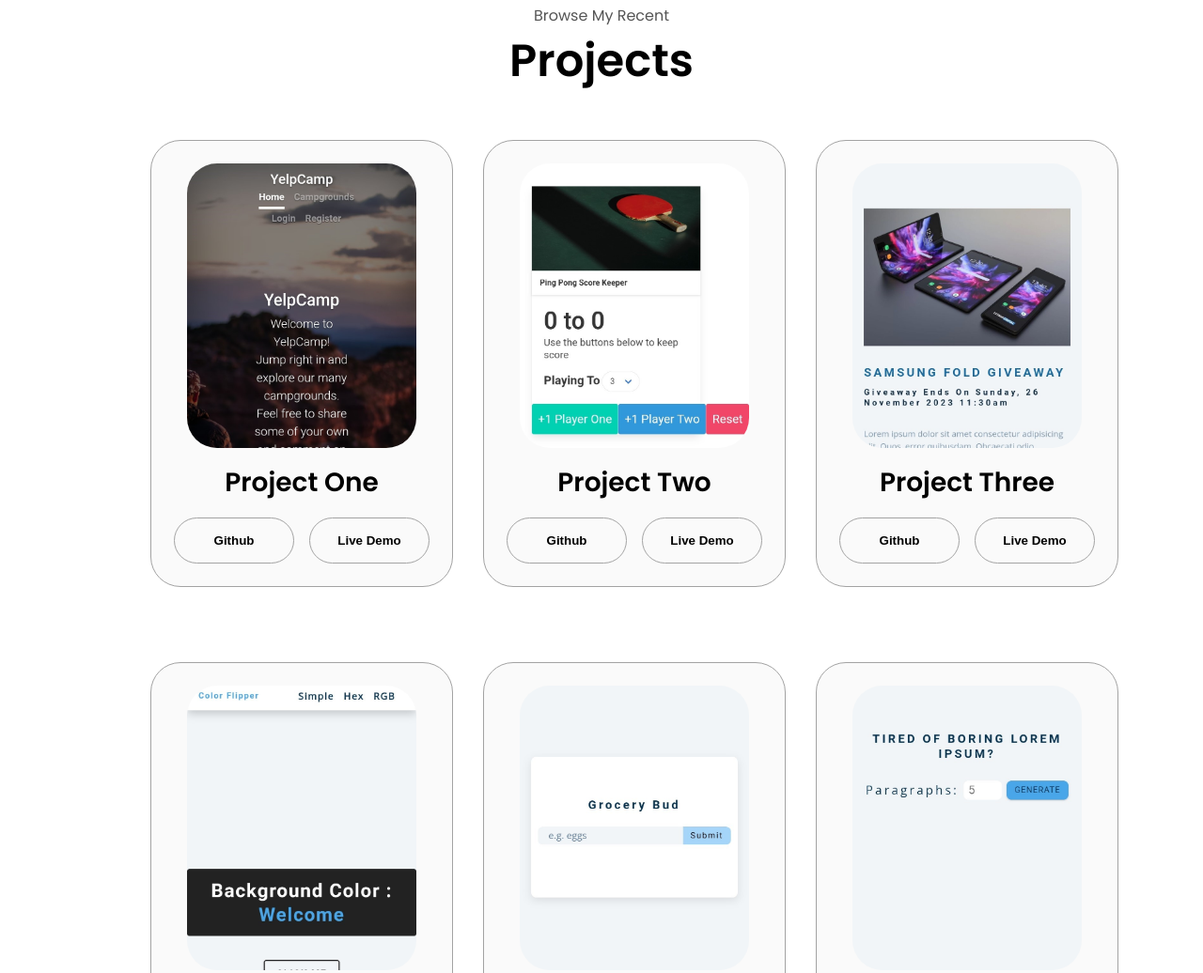
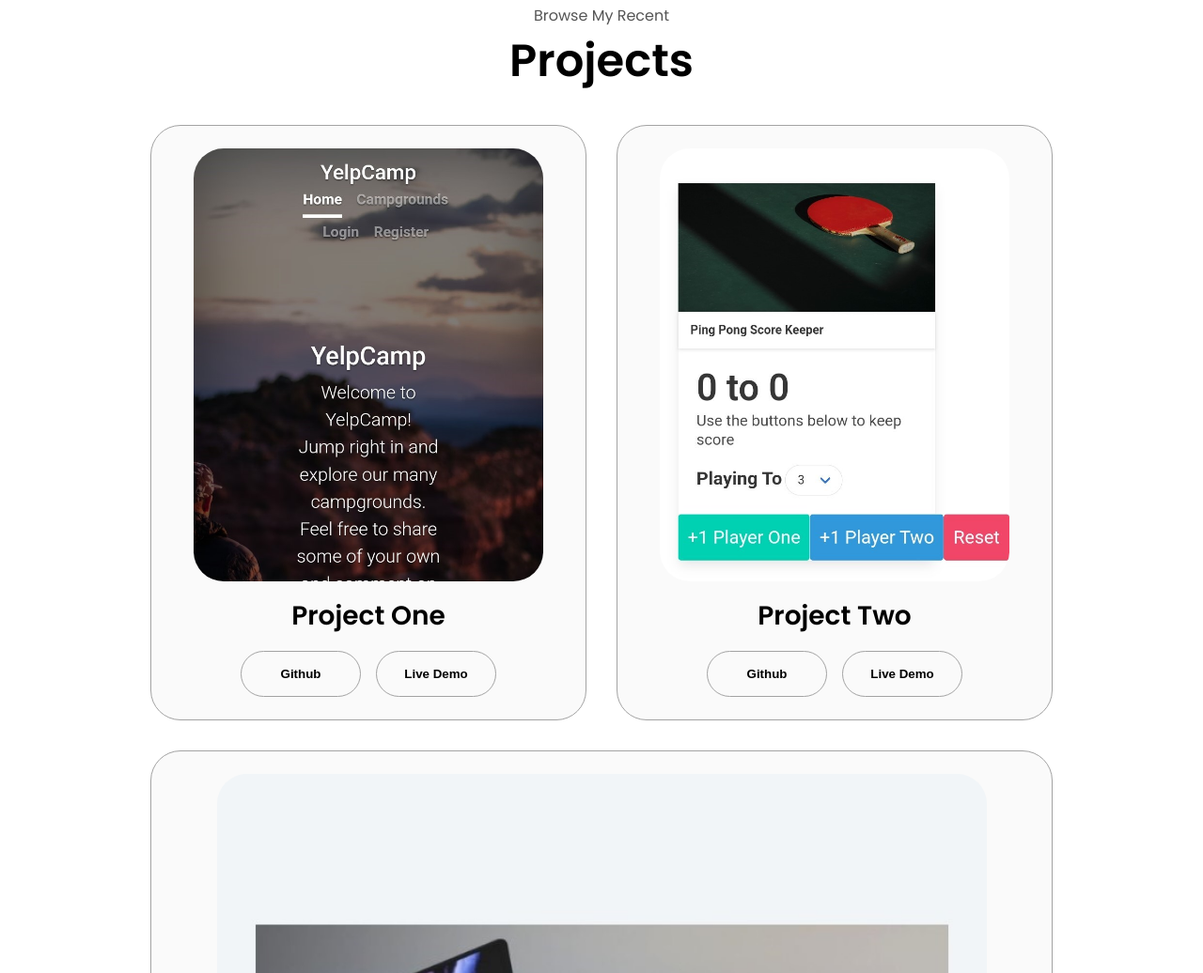
Before and after one commit to swah96/portfolio2, a plain HTML site: page index.html in a window 1280 px wide. Shown: the part 2460-3496 px from the top of the page at 94% size. Drawn offline with Linux system fonts and the light colour scheme.

Commit message:
new correction

```diff
--- a/index.html
+++ b/index.html
@@ -258,7 +258,7 @@
       <p class="section__text__p1">Browse My Recent</p>
       <h1 class="title">Projects</h1>
       <div class="experience-details-container">
-        <div class="projects-containers">
+        <div class="about-containers">
           <div class="details-container color-container">
             <div class="article-container">
               <img
--- a/style.css
+++ b/style.css
@@ -359,14 +359,6 @@ article .icon {
   position: relative;
 }
 
-.projects-containers {
-  display: grid;
-  grid-template-columns: repeat(3, 1fr);
-  gap: 2rem;
-  margin-top: 3rem;
-}
-
-
 .color-container {
   border-color: rgb(163, 163, 163);
   background: rgb(250, 250, 250);
```
